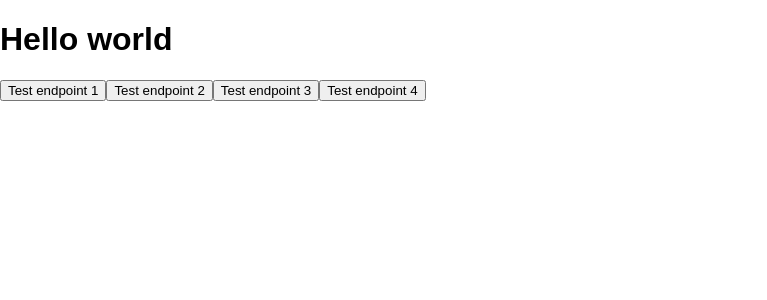
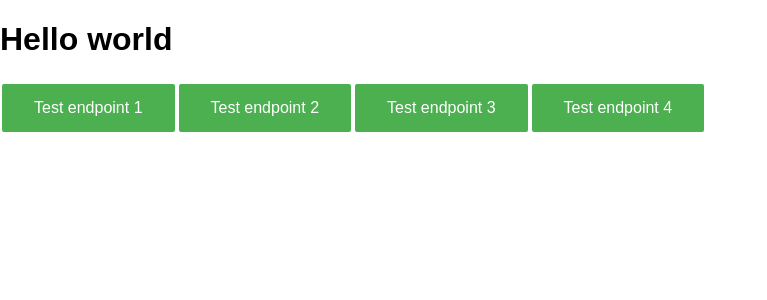
Before and after one commit to STEGD/dog-finder-main, a React (Create React App) app in the folder client/: page / in a window 1280 px wide. Shown: the top 300 px of the page, without its empty margins (0-767 px from the left). Built offline with nearby package versions, Linux system fonts and the light colour scheme.

Commit message:
added a css link to app.js. button are green and have hovering feature

```diff
--- a/client/src/App.js
+++ b/client/src/App.js
@@ -20,11 +20,17 @@ class App extends Component {
     return (
       <div className="App">
         <header className="App-header">
+         <script>  var link = document.createElement('link');
+         link.rel = 'stylesheet';
+        link.type = 'text/css';
+           link.href = 'dog-finder-main/client/src/index.css';
+         </script>
+
           <h1 className="App-title">Hello world</h1>
-          <button onClick={() => this.buttonPress(1)}>Test endpoint 1</button>
-          <button onClick={() => this.buttonPress(2)}>Test endpoint 2</button>
-	        <button onClick={() => this.buttonPress(3)}>Test endpoint 3</button>
-          <button onClick={() => this.buttonPress(4)}>Test endpoint 4</button>
+          <button class="button1" onClick={() => this.buttonPress(1)}>Test endpoint 1</button>
+          <button class="button1" onClick={() => this.buttonPress(2)}>Test endpoint 2</button>
+	        <button class="button1" onClick={() => this.buttonPress(3)}>Test endpoint 3</button>
+          <button class="button1" onClick={() => this.buttonPress(4)}>Test endpoint 4</button>
           <p>{this.state.message}</p>
         </header>
       </div>
--- a/client/src/index.css
+++ b/client/src/index.css
@@ -3,3 +3,24 @@ body {
   padding: 0;
   font-family: sans-serif;
 }
+p {
+  padding-left: 20px;
+}
+
+.button1 {
+  background-color: #4CAF50;
+  border: none;
+  border-radius: 2px;
+  color: white;
+  padding: 15px 32px;
+  text-align: center;
+  text-decoration: none;
+  display: inline-block;
+  font-size: 16px;
+  margin: 4px 2px;
+  cursor: pointer;
+}
+
+.button1:hover {
+  box-shadow: 0 12px 16px 0 rgba(0,0,0,0.24),0 17px 50px 0 rgba(0,0,0,0.19);
+}
```
